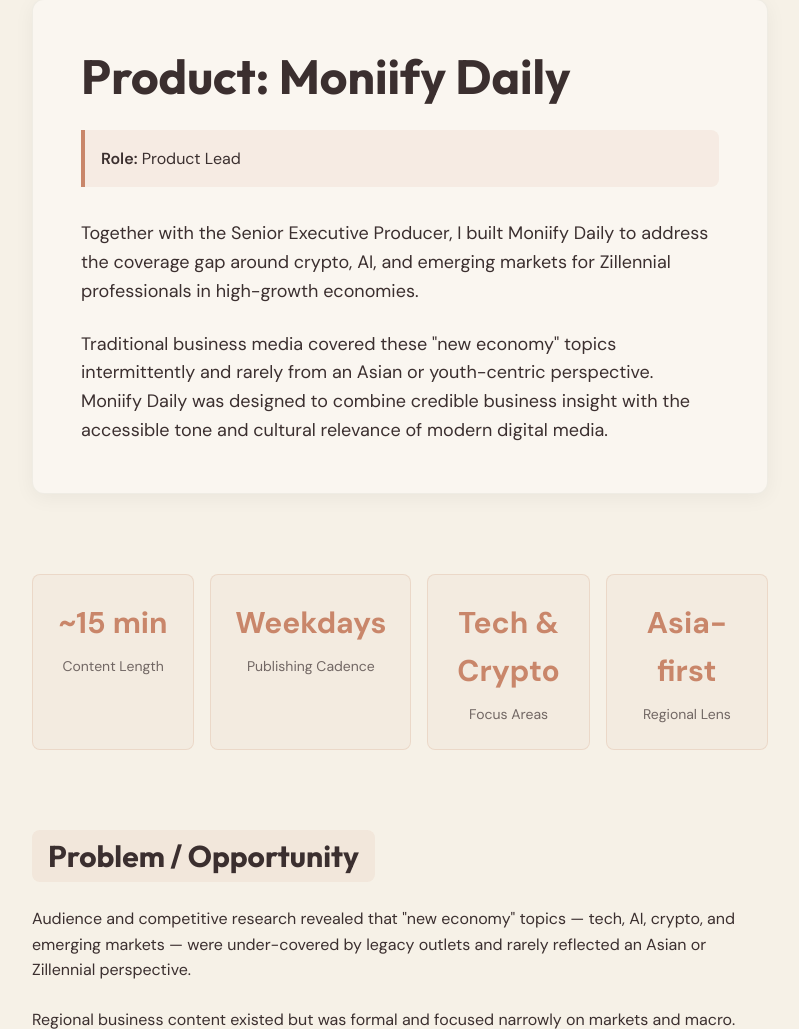
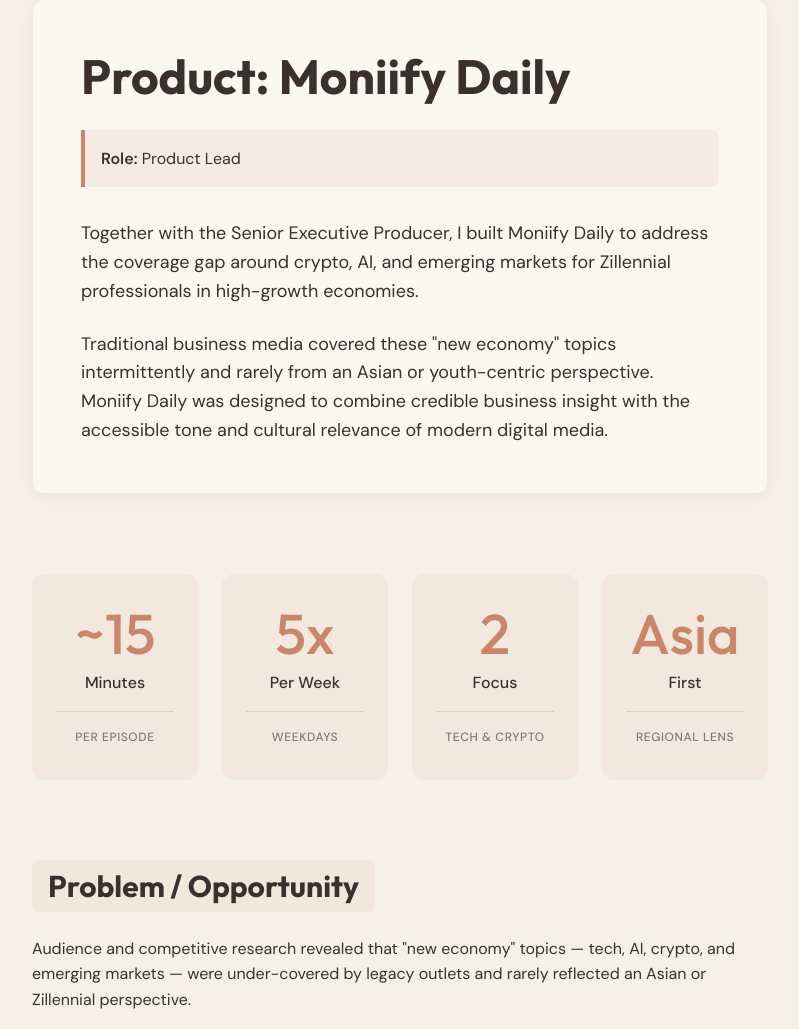
Before and after one commit to bartoska-git/annabarto.com, a PHP site: page /moniify-daily in a window 1280 px wide. Shown: the part 113-1142 px from the top of the page, without its empty margins (376-1175 px from the left). Run offline with PHP 8.4, Linux system fonts and the light colour scheme.

Commit message:
Big info boxes CSS

```diff
--- a/pages/moniify-daily.php
+++ b/pages/moniify-daily.php
@@ -6,10 +6,10 @@ $backText = 'Back to Moniify Case Study';
 require_once '../includes/header.php';
 
 $stats = [
-    ['label' => 'Content Length', 'value' => '~15 min'],
-    ['label' => 'Publishing Cadence', 'value' => 'Weekdays'],
-    ['label' => 'Focus Areas', 'value' => 'Tech & Crypto'],
-    ['label' => 'Regional Lens', 'value' => 'Asia-first']
+    ['value' => '~15', 'labelSecondary' => 'Minutes', 'label' => 'Per Episode'],
+    ['value' => '5x', 'labelSecondary' => 'Per Week', 'label' => 'Weekdays'],
+    ['value' => '2', 'labelSecondary' => 'Focus', 'label' => 'Tech & Crypto'],
+    ['value' => 'Asia', 'labelSecondary' => 'First', 'label' => 'Regional Lens']
 ];
 
 $sections = [
@@ -48,7 +48,12 @@ $sections = [
     <div class="stats-grid">
         <?php foreach ($stats as $stat): ?>
         <div class="stat-card">
-            <div class="stat-value"><?php echo $stat['value']; ?></div>
+            <div class="stat-top">
+                <div class="stat-value"><?php echo $stat['value']; ?></div>
+                <?php if (isset($stat['labelSecondary'])): ?>
+                <div class="stat-label-secondary"><?php echo $stat['labelSecondary']; ?></div>
+                <?php endif; ?>
+            </div>
             <div class="stat-label"><?php echo $stat['label']; ?></div>
         </div>
         <?php endforeach; ?>
--- a/public/styles.css
+++ b/public/styles.css
@@ -724,33 +724,67 @@ h1, h2, h3, h4, h5, h6 {
 .stats-grid {
   display: grid;
   grid-template-columns: repeat(4, 1fr);
-  gap: var(--space-md);
+  gap: var(--space-lg);
   margin-bottom: var(--space-3xl);
 }
 
 .stat-card {
-  background: rgba(201, 134, 106, 0.05);
-  border: 1px solid rgba(201, 134, 106, 0.2);
-  border-radius: var(--radius-md);
-  padding: var(--space-lg);
+  background: rgba(201, 134, 106, 0.08);
+  border-radius: var(--radius-lg);
+  padding: var(--space-xl) var(--space-lg);
   text-align: center;
+  display: flex;
+  flex-direction: column;
+  align-items: center;
+  min-height: 10rem;
+}
+
+.stat-top {
+  flex: 1;
+  display: flex;
+  flex-direction: column;
+  align-items: center;
+  justify-content: center;
+  width: 100%;
+  padding-bottom: var(--space-md);
+  border-bottom: 1px solid rgba(201, 134, 106, 0.3);
 }
 
 .stat-value {
-  font-size: 1.875rem;
-  font-weight: 700;
+  font-family: var(--font-display);
+  font-size: 3.5rem;
+  font-weight: 500;
   color: var(--soft-terracotta);
-  margin-bottom: var(--space-sm);
+  line-height: 1;
+}
+
+.stat-label-secondary {
+  font-size: 1rem;
+  font-weight: 500;
+  color: var(--deep-espresso);
+  margin-top: var(--space-sm);
 }
 
 .stat-label {
-  font-size: 0.875rem;
-  color: rgba(59, 47, 47, 0.7);
+  font-size: 0.75rem;
+  font-weight: 500;
+  color: rgba(59, 47, 47, 0.6);
+  text-transform: uppercase;
+  letter-spacing: 0.05em;
+  margin-top: var(--space-md);
 }
 
 @media (max-width: 768px) {
   .stats-grid {
     grid-template-columns: repeat(2, 1fr);
+  }
+
+  .stat-value {
+    font-size: 2.5rem;
+  }
+
+  .stat-card {
+    min-height: 8rem;
   }
 }
 
```
Also changed, not shown: pages/airtable-app.php (+10 -5 lines), pages/moniify-creators.php (+10 -5 lines), pages/moniify.php (+10 -5 lines), pages/richer.php (+10 -5 lines).
